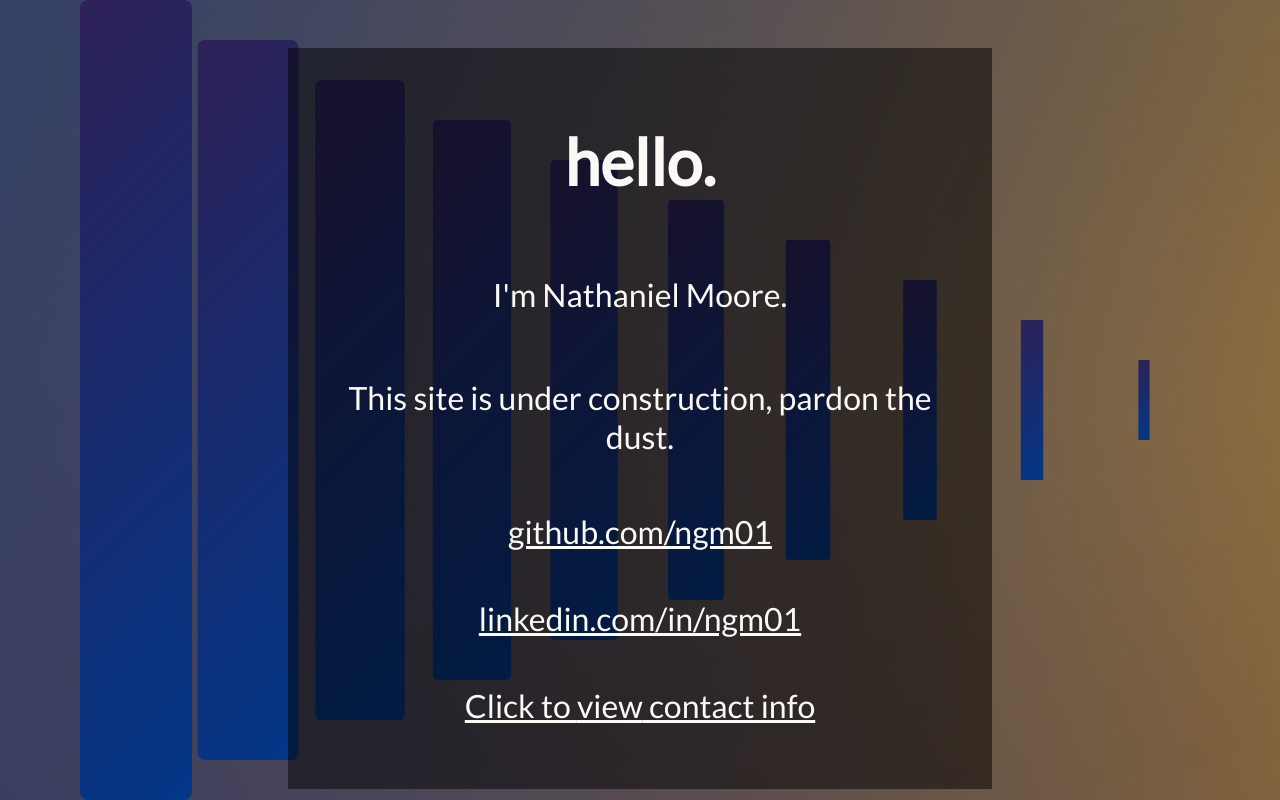
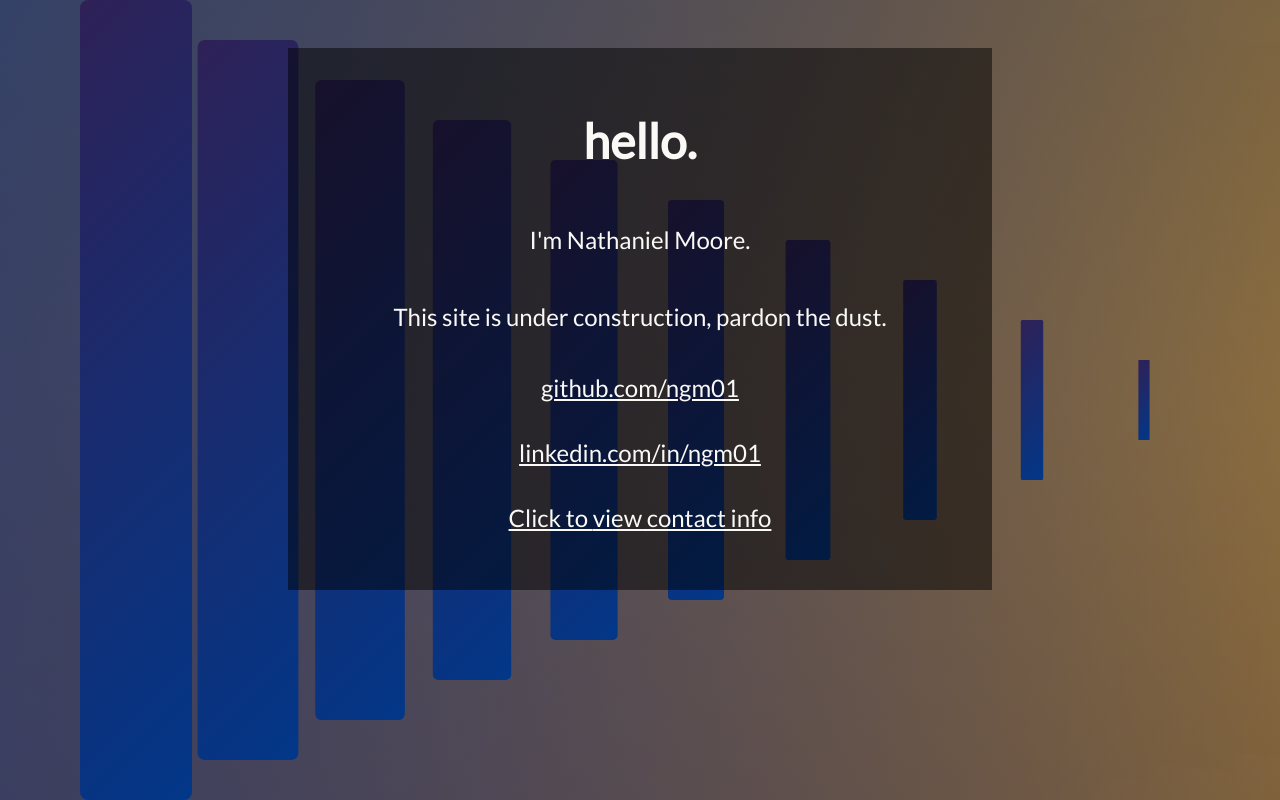
Before and after one commit to ngm01/personal-site, a plain HTML site: page index.html in a window 1280 px wide. Drawn offline with Linux system fonts and the light colour scheme.

Commit message:
shrunk font slightly

```diff
--- a/script.js
+++ b/script.js
@@ -74,10 +74,6 @@ const toggleContactInfo = () => {
 
 }
 
-const hideContactInfo = () => {
-
-}
-
 /*
     HELPER FUNCTIONS
 */
--- a/style.css
+++ b/style.css
@@ -47,7 +47,7 @@ body {
     padding: 2rem;
     color: #faf9f6;
     background-color: rgba(1, 1, 1, .5);
-    font-size: 2rem;
+    font-size: 1.5rem;
     animation: bounce 2s ease alternate-reverse 2 forwards;
 }
 
```
